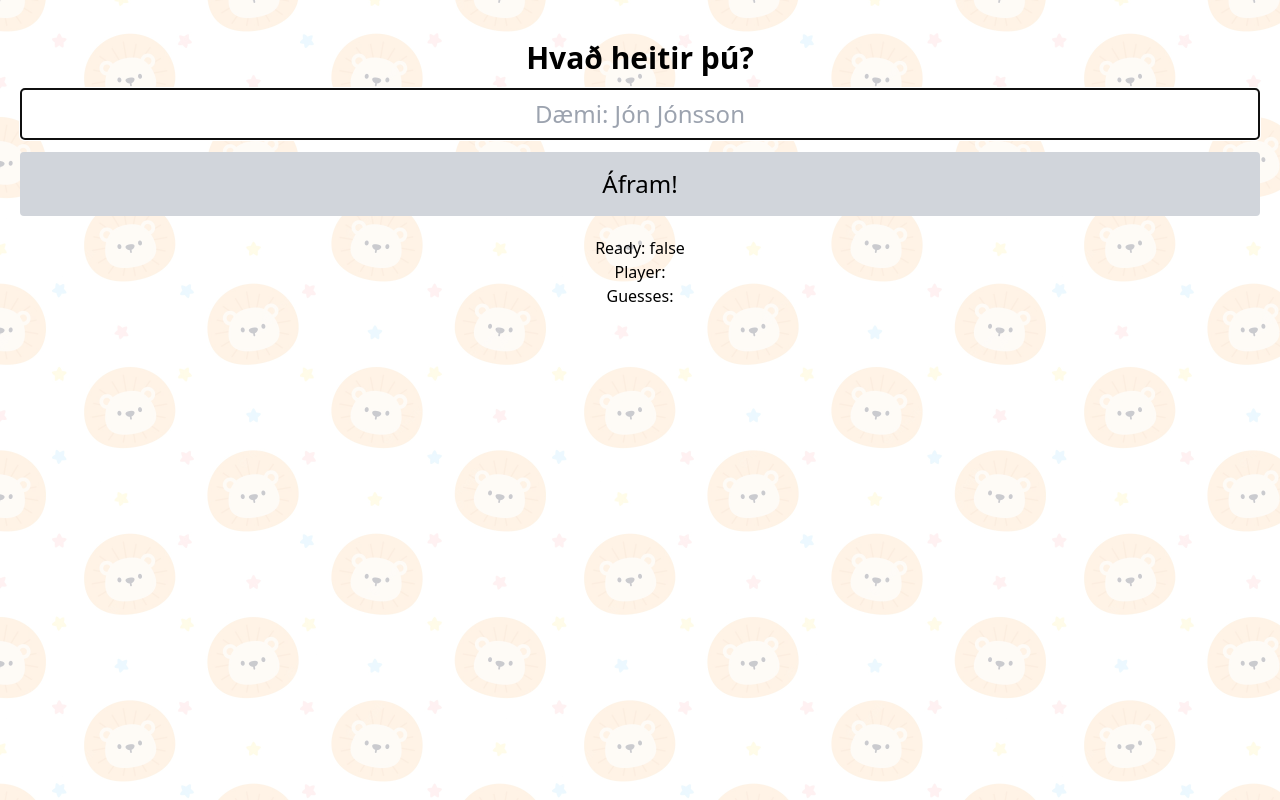
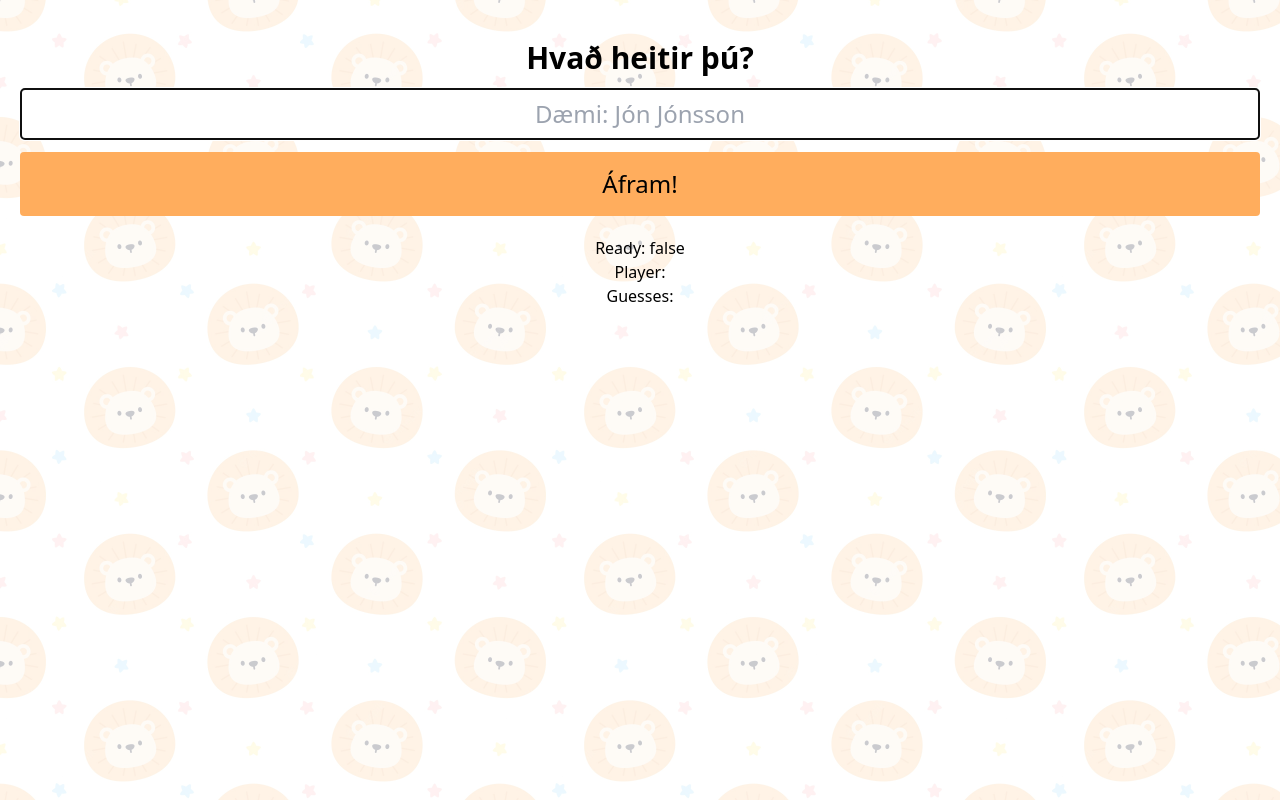
Before and after one commit to jonrh/name-reveal-party, a Next.js app: page / in a window 1280 px wide. Built offline with nearby package versions, Linux system fonts and the light colour scheme.

Commit message:
Made the guess button in a light orange, similar to background  image

```diff
--- a/pages/index.js
+++ b/pages/index.js
@@ -31,7 +31,7 @@ const inputStyle = `
 const buttonStyle = `
   py-4 px-4
   text-2xl
-  bg-gray-300
+  bg-teddy-dark hover:bg-teddy
   rounded w-full
 `;
 
--- a/tailwind.config.js
+++ b/tailwind.config.js
@@ -4,7 +4,12 @@ module.exports = {
     "./components/**/*.{js,ts,jsx,tsx}",
   ],
   theme: {
-    extend: {},
+    extend: {
+      colors: {
+        "teddy": "#fdd6ab",
+        "teddy-dark": "#ffad5d"
+      }
+    },
   },
   plugins: [],
 }
```
Also changed, not shown: 1 other file (tests, documents, lock files or other folders).
